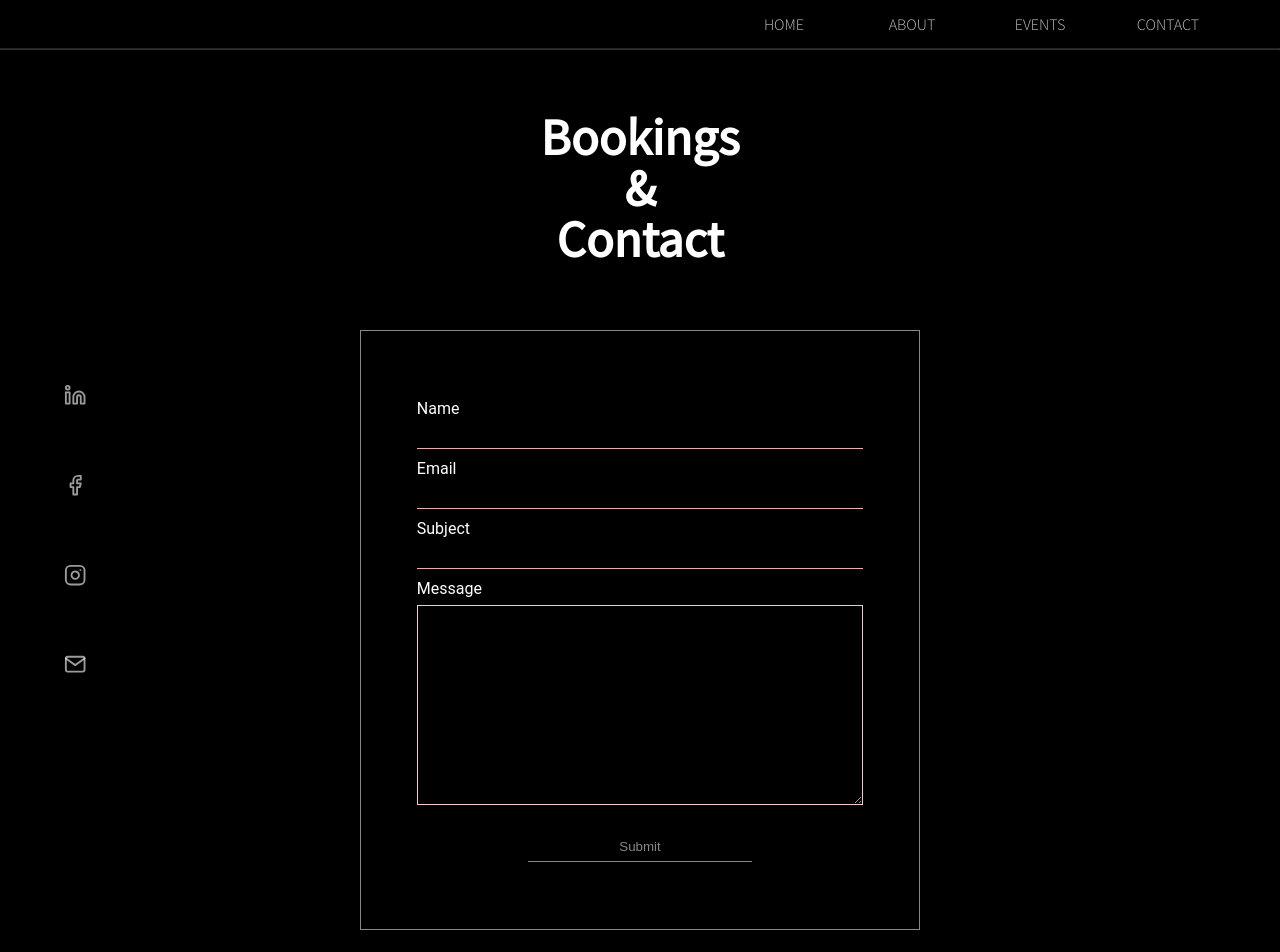
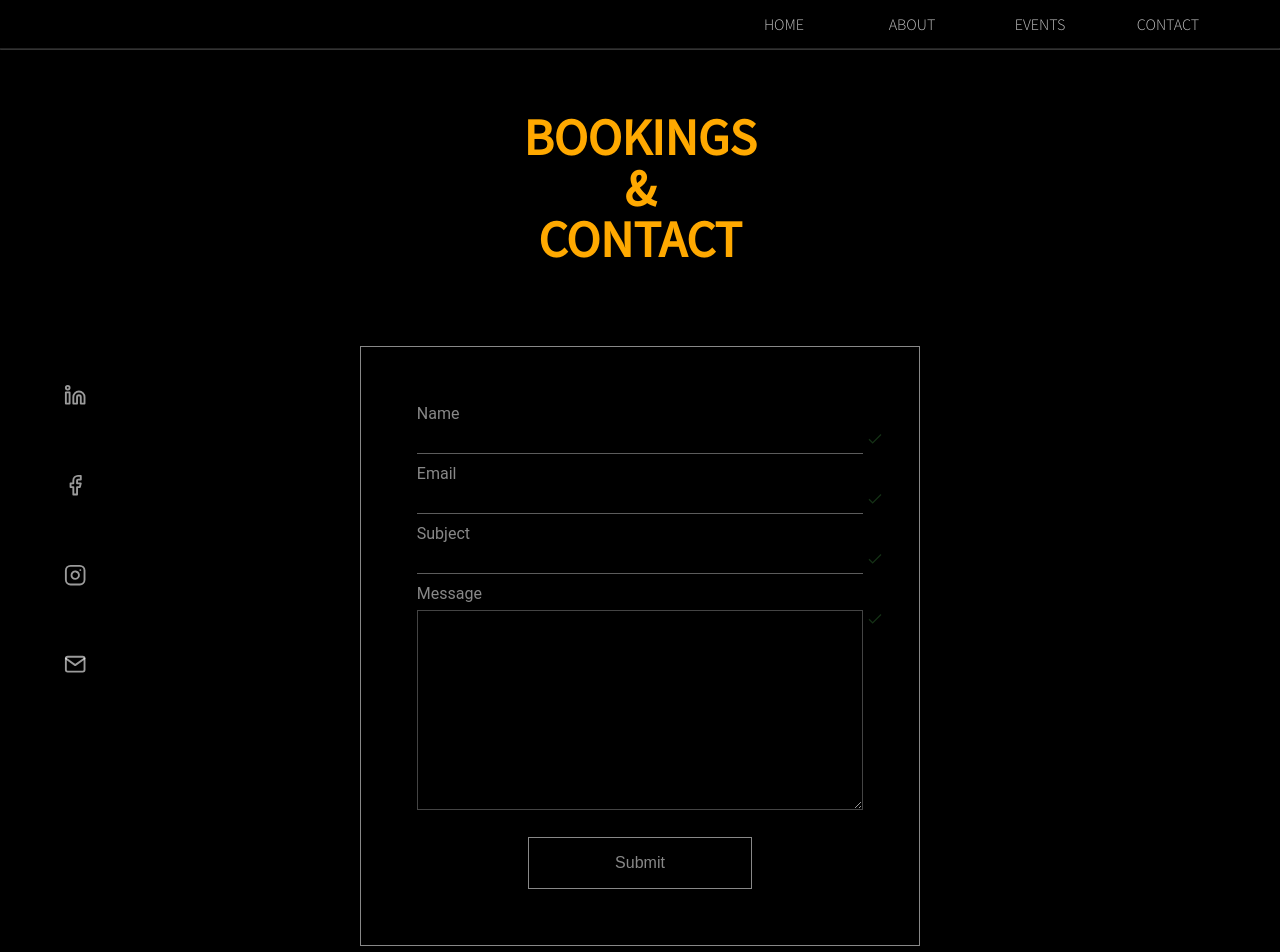
Before and after one commit to robonexx/tonygogo, a React (Create React App) app: page /contact in a window 1280 px wide. Shown: the top 952 px of the page. Built offline with nearby package versions, Linux system fonts and the light colour scheme.

Commit message:
uploading, contact form disabled, for now

```diff
--- a/src/components/Modal.js
+++ b/src/components/modal/Modal.js
@@ -1,7 +1,7 @@
 import { motion } from 'framer-motion';
 import { FiX } from 'react-icons/fi';
 
-import Backdrop from './Backdrop';
+import Backdrop from '../backdrop/Backdrop';
 import './Modal.scss';
 
 const dropIn = {
--- a/src/components/socials/Socials.scss
+++ b/src/components/socials/Socials.scss
@@ -1,6 +1,6 @@
  .socials {
     margin: 2rem auto 0;
-    width: 100%;
+    width: fit-content;
     position: fixed;
     z-index: 99;
     top: 14vh;
--- a/src/pages/contact/Contact.jsx
+++ b/src/pages/contact/Contact.jsx
@@ -21,13 +21,9 @@ const Contact = () => {
 
 
     const handleSubmit = (e) => {
-        e.preventDefault()
+      /*   e.preventDefault()
       let isValid = e.target.checkValidity()
       console.log(isValid)
-        /* console.log(`name: ${formData.name} \n
-        email: ${formData.email}  \n
-        subject: ${formData.subject} \n
-        message: ${formData.message}`) */
 
         emailjs.sendForm(process.env.REACT_APP_SENDER_ID, process.env.REACT_APP_TEMP_ID, form.current, process.env.REACT_APP_KEY)
       .then((result) => {
@@ -35,8 +31,15 @@ const Contact = () => {
         form.current.reset();
       }, (error) => {
           console.log(error.text);
-      });
-    }
+      }); */
+  }
+
+   /* console.log(`name: ${formData.name} \n
+        email: ${formData.email}  \n
+        subject: ${formData.subject} \n
+        message: ${formData.message}`)
+
+    */
 
   return (
     <div className='contact'>
@@ -97,7 +100,7 @@ const Contact = () => {
             required />
           <span className='check_icon'><FcCheckmark /></span>
         </div>
-          <input type="submit" name="submit" value="Submit" />
+          <input className="submit_btn" type="submit" name="submit" value="Submit" />
 
     </motion.form>
     </div>
--- a/src/pages/contact/contact.scss
+++ b/src/pages/contact/contact.scss
@@ -1,18 +1,24 @@
 .contact {
     margin: 4rem auto;
+
     max-width: 800px;
     overflow-x: hidden;
 
     h2 {
         font-family: SourcePro;
         font-size: clamp(2rem, 4vw, 6rem);
-        color: white;
+        color: #ffa900;
+        text-transform: uppercase;
+
+        &:last-of-type {
+            margin-bottom: 5rem;
+        }
     }
 
 
 
     .contact_form {
-        margin: 4rem auto;
+        margin: 1rem auto;
         width: 70%;
         height: 600px;
         border: 1px solid #888;
@@ -21,13 +27,29 @@
         align-items: flex-start;
         justify-content: center;
 
+        &:valid input[type="submit"] {
+            color: #ededee;
+            background-color: #ffa500;
+
+            &:hover {
+                transition: all 0.4s ease-in-out;
+                color: white;
+                background-color: #646c50;
+            }
+        }
+        &:invalid input[type="submit"] {
+            &:hover {
+                transition: all 0.4s ease-in-out;
+                color: black;
+                background-color: #e95749;
+            }
+        }
+
 
         .input_field {
             position: relative;
             margin: 0.25rem auto 0.5rem;
             width: 80%;
-
-
 
             .check_icon {
                 position: absolute;
@@ -47,7 +69,7 @@
             color: white;
             background-color: transparent;
             border: none;
-            border-bottom: 1px solid #888;
+            border-bottom: 1px solid;
             width: 100%;
 
             &[type="textarea"] {
@@ -57,37 +79,44 @@
 
         }
 
+        input:focus,
+        textarea:focus {
+            outline: none;
+            border-bottom: 1px solid #ededed;
+        }
+
         input[type="submit"] {
             margin: 1rem auto 0;
-            height: 30px;
+            padding: 1rem 2rem;
             width: 40%;
+            font-size: 1rem;
+            color: #888;
             background-color: transparent;
-            color: #888;
+            border: 1px solid #888;
+            cursor: pointer;
 
-            &:hover {
-                transition: all 0.4s ease-out;
-                color: black;
-                background-color: #ededed;
-                cursor: pointer;
-
-            }
+            /* &:hover {
+                    background-color: #ffa500;
+            } */
         }
 
     label {
         margin: 0.25rem auto 0.25rem;
         text-align: left;
-        color: white;
+        color: #888;
         width: 80%;
-
     }
 
     input:invalid {
-    border-bottom: 1px solid rgb(232, 173, 173);
+        border-bottom-color: #5c5c5c;
+        ~.check_icon {
+            opacity: 0.3;
+        }
     }
 
     input:not([type='submit']):valid {
-        color: #ccefcc;
-        border-bottom: #ccefcc 1px solid;
+        outline: none;
+        border-bottom-color: #ffa500;
 
         ~.check_icon {
             opacity: 1;
@@ -95,21 +124,18 @@
         }
 
         textarea:invalid {
-            border: 1px solid rgb(242, 200, 200);
+            border: 1px solid #88888880;
+            ~.check_icon {
+                opacity: 0.3;
+            }
         }
         textarea:valid {
-            border: 1px solid  #ccefcc;
+            border: 1px solid  #ffa500;
 
             ~.check_icon {
                 opacity: 1;
             }
         }
 
-         form:valid input[type="submit"] {
-            background-color:  rgb(176, 229, 176);
-            color: white;
-            border-bottom: 1px solid white;
-          }
-
     }
 }
```
Also changed, not shown: src/components/ProjectMenu.js (+23 -23 lines), src/components/backdrop/Backdrop.js (renamed from src/components/Backdrop.js), src/components/backdrop/Backdrop.scss (renamed from src/components/Backdrop.scss), src/components/modal/Modal.scss (renamed from src/components/Modal.scss).
